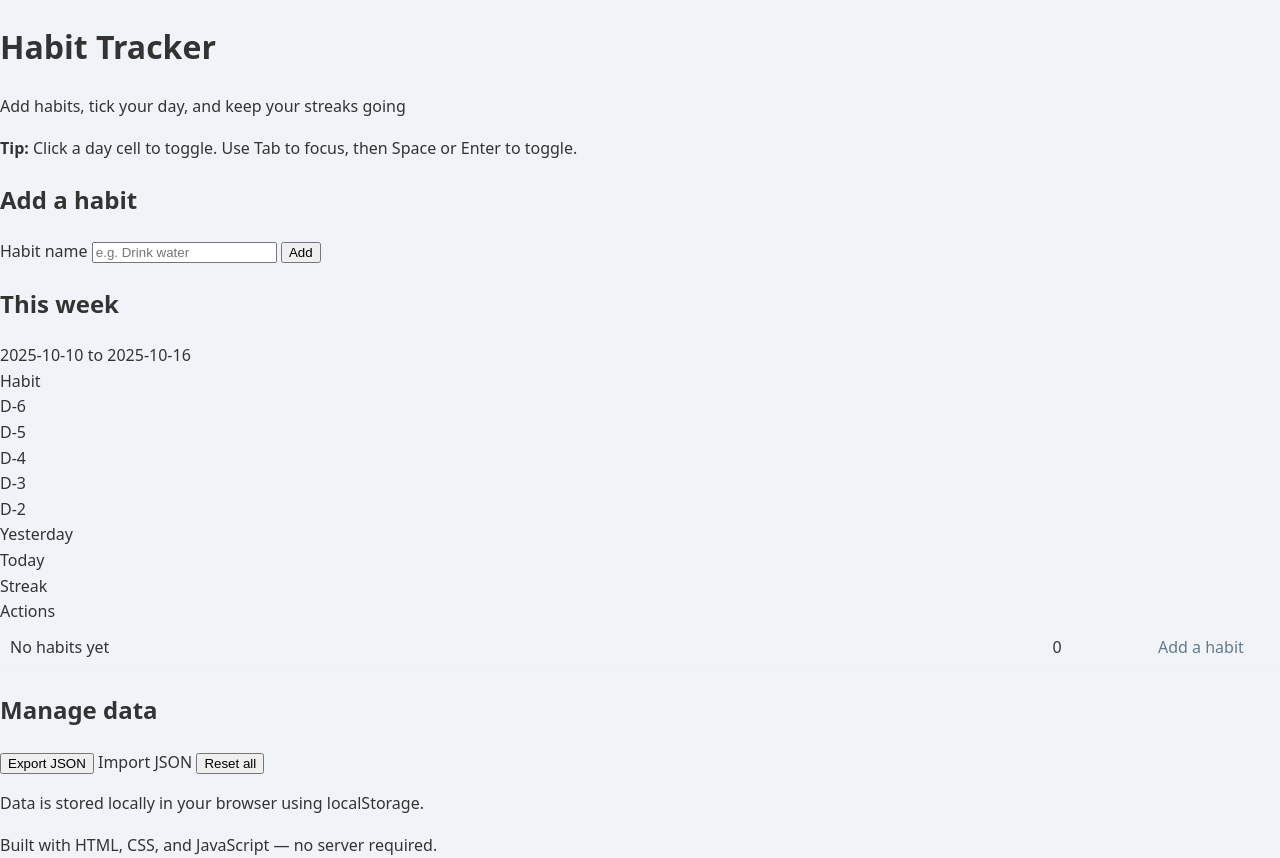
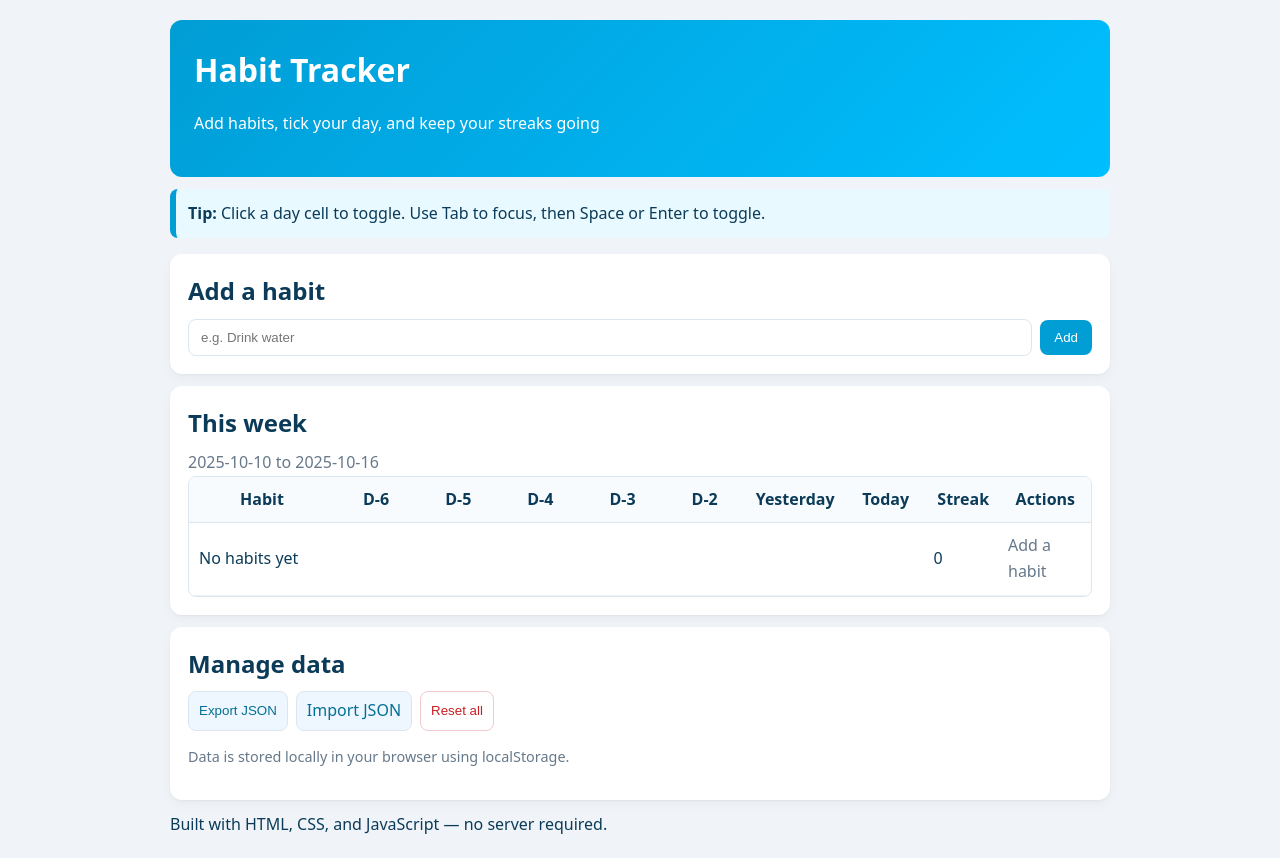
Before and after one commit to FemiAdesola/Habit_Tracker, a plain HTML site: page index.html in a window 1280 px wide. Drawn offline with Linux system fonts and the light colour scheme.

Commit message:
Reconstruct the css file

```diff
--- a/assets/style.css
+++ b/assets/style.css
@@ -1,17 +1,269 @@
-:root{
-  --brand-1:#019dd5;
-  --brand-2:#00bfff;
-  --ink:#0b3b58;
-  --muted:#66788a;
-  --ring:#b3e6ff;
+/* ==================================
+   Theme Variables
+   ================================== */
+:root {
+  /* Brand colors */
+  --brand-1: #019dd5;
+  --brand-2: #00bfff;
+
+  /* Text & UI colors */
+  --ink: #0b3b58;
+  --muted: #66788a;
+  --ring: #b3e6ff;
+
+  /* Backgrounds & surfaces */
+  --bg: #f0f4f8;
+  --card: #ffffff;
+  --border: #dbe7f0;
+
+  /* Status colors */
+  --danger: #c71f23;
+  --success-bg: #e9f8ef;
+  --success-text: #1e9e4a;
+
+  /* Tip card */
+  --tip-bg: #e8f9ff;
+  --tip-border: var(--brand-1);
+
+  /* Table header */
+  --table-header-bg: #f8fbfe;
 }
-*{box-sizing:border-box}
-html,body{height:100%}
-body{
-  margin:0;
-  font-family:system-ui,-apple-system,Segoe UI,Roboto,Helvetica,Arial,sans-serif;
-  background:#f0f4f8;
-  color:#333;
-  line-height:1.6;
+
+/* ==================================
+   Global & Layout
+   ================================== */
+* {
+  box-sizing: border-box;
 }
-button:focus, input:focus{outline:3px solid var(--ring); outline-offset:2px}
+
+html,
+body {
+  height: 100%;
+}
+
+body {
+  margin: 0;
+  font-family: system-ui, -apple-system, Segoe UI, Roboto, Helvetica, Arial,
+    sans-serif;
+  background: var(--bg);
+  color: var(--ink);
+  line-height: 1.6;
+}
+
+main {
+  max-width: 980px;
+  margin: 0 auto;
+  padding: 20px;
+}
+
+button:focus,
+input:focus {
+  outline: 3px solid var(--ring);
+  outline-offset: 2px;
+}
+
+/* ==================================
+   Header & Tip
+   ================================== */
+header {
+  background: linear-gradient(135deg, var(--brand-1), var(--brand-2));
+  color: #fff;
+  padding: 24px;
+  border-radius: 12px;
+}
+
+header h1 {
+  margin: 0 0 6px;
+}
+
+.tip {
+  background: var(--tip-bg);
+  border-left: 6px solid var(--tip-border);
+  padding: 12px;
+  border-radius: 8px;
+  margin: 12px 0 16px;
+}
+
+/* ==================================
+   Cards
+   ================================== */
+.card {
+  background: var(--card);
+  border-radius: 12px;
+  padding: 18px;
+  margin: 12px 0;
+  box-shadow: 0 1px 2px rgba(0, 0, 0, 0.04), 0 4px 12px rgba(0, 0, 0, 0.04);
+}
+
+.card h2 {
+  margin: 0 0 8px;
+  color: var(--ink);
+}
+
+/* ==================================
+   Forms
+   ================================== */
+form {
+  display: flex;
+  gap: 8px;
+  align-items: center;
+}
+
+input[type="text"] {
+  flex: 1;
+  padding: 10px 12px;
+  border: 1px solid var(--border);
+  border-radius: 8px;
+  outline: none;
+  background: var(--card);
+  color: var(--ink);
+}
+
+.btn {
+  background: var(--brand-1);
+  color: #fff;
+  border: none;
+  padding: 10px 14px;
+  border-radius: 8px;
+  cursor: pointer;
+}
+.btn:hover {
+  filter: brightness(1.05);
+}
+
+/* ==================================
+   Table Layout
+   ================================== */
+.table-wrapper {
+  width: 100%;
+  overflow-x: auto;
+  border-radius: 8px;
+  border: 1px solid var(--border);
+}
+
+.table-header,
+.habit-row {
+  display: grid;
+  grid-template-columns: 1.6fr repeat(7, 0.9fr) 0.8fr 1fr;
+  align-items: center;
+  border-bottom: 1px solid var(--border);
+  min-width: 700px;
+}
+
+.table-header {
+  background: var(--table-header-bg);
+  font-weight: 600;
+  color: var(--ink);
+}
+
+.table-header div {
+  padding: 10px;
+  text-align: center;
+}
+.habit-row div {
+  padding: 10px;
+}
+
+.habit-name {
+  position: sticky;
+  left: 0;
+  background: var(--card);
+  z-index: 2;
+}
+
+/* ==================================
+   Day Buttons
+   ================================== */
+.day-btn {
+  display: flex;
+  align-items: center;
+  justify-content: center;
+  width: 36px;
+  height: 36px;
+  margin: auto;
+  border-radius: 8px;
+  border: 1px solid var(--border);
+  cursor: pointer;
+  user-select: none;
+  background: var(--card);
+  color: inherit;
+  transition: all 0.15s ease;
+}
+
+.day-btn.checked {
+  background: var(--success-bg);
+  color: var(--success-text);
+  font-weight: 700;
+}
+
+/* ==================================
+   Manage Section
+   ================================== */
+.actions {
+  display: flex;
+  gap: 8px;
+  flex-wrap: wrap;
+}
+
+.actions button,
+.actions label {
+  background: var(--card);
+  border: 1px solid var(--border);
+  color: var(--ink);
+  padding: 6px 10px;
+  border-radius: 8px;
+  cursor: pointer;
+}
+
+.actions .delete {
+  border-color: #f2c9cd;
+  color: var(--danger);
+}
+
+.actions .export,
+.actions .import {
+  background: #eef7ff;
+  color: #046f95;
+}
+
+/* ==================================
+   Utilities
+   ================================== */
+.sr-only {
+  position: absolute;
+  height: 1px;
+  width: 1px;
+  overflow: hidden;
+  clip: rect(1px, 1px, 1px, 1px);
+}
+
+.muted {
+  color: var(--muted);
+}
+.small {
+  font-size: 0.9rem;
+}
+
+/* ==================================
+   Responsive
+   ================================== */
+@media (max-width: 600px) {
+  .table-header,
+  .habit-row {
+    grid-template-columns: 1.4fr repeat(7, 1fr) 1fr 1fr;
+    min-width: 600px;
+  }
+
+  .table-header div,
+  .habit-cell,
+  .streak-cell,
+  .actions {
+    padding: 8px;
+    font-size: 0.9rem;
+  }
+
+  .day-btn {
+    width: 30px;
+    height: 30px;
+  }
+}
```
